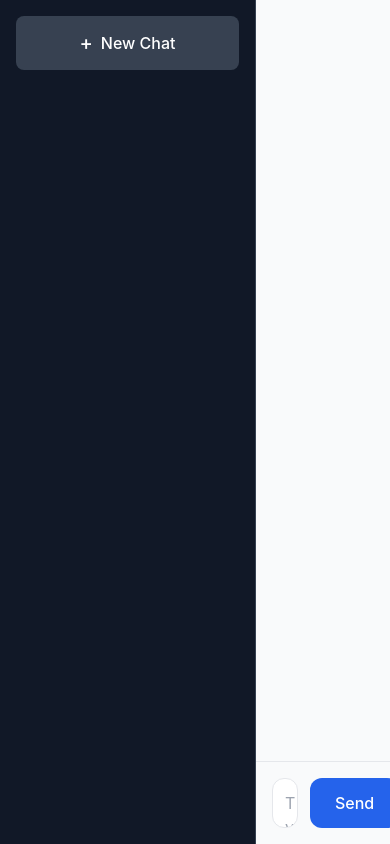
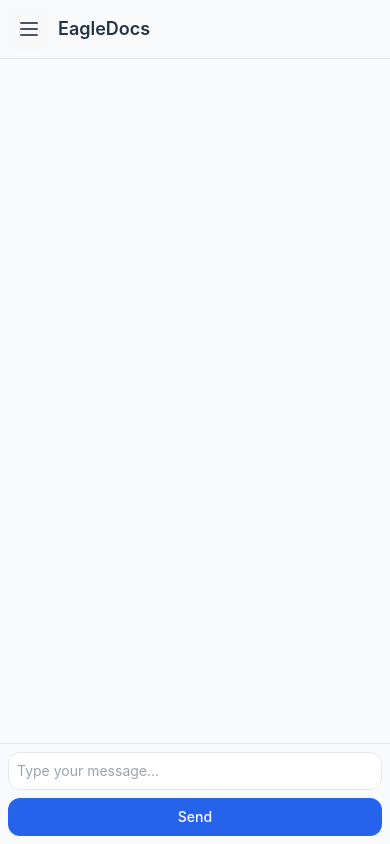
Before and after one commit to PixlGalaxy/EagleDocsFE, a React (Vite) app: page /chat in a window 390 px wide. Built offline with nearby package versions, Linux system fonts and the light colour scheme.

Commit message:
Updated Pages

```diff
--- a/src/components/ChatPage.jsx
+++ b/src/components/ChatPage.jsx
@@ -14,27 +14,34 @@ function ChatPage() {
   const [userMessage, setUserMessage] = useState('');
   const [isStreaming, setIsStreaming] = useState(false);
   const [error, setError] = useState(null);
+  const [isMenuOpen, setIsMenuOpen] = useState(false);
   const textAreaRef = useRef(null);
   const messagesEndRef = useRef(null);
   const buffer = useRef('');
 
-  // Persistencia de historial
+  // History
   useEffect(() => {
     localStorage.setItem('chatHistory', JSON.stringify(messages));
   }, [messages]);
 
-  // Autoajuste de textarea mejorado
+  // TextArea Auto Adjust
   const adjustTextareaHeight = useCallback(() => {
-    if (textAreaRef.current) {
-      textAreaRef.current.style.height = 'auto';
-      textAreaRef.current.style.height = `${Math.min(
-        textAreaRef.current.scrollHeight,
-        200
-      )}px`;
-    }
+    if (!textAreaRef.current) return;
+
+    requestAnimationFrame(() => {
+      const textarea = textAreaRef.current;
+      const previousHeight = textarea.style.height;
+
+      textarea.style.height = 'auto';
+      const newHeight = `${Math.min(textarea.scrollHeight, 200)}px`;
+
+      if (previousHeight !== newHeight) {
+        textarea.style.height = newHeight;
+      }
+    });
   }, []);
 
-  // Scroll suave con comportamiento inteligente
+  // Scroll
   const scrollToBottom = useCallback((behavior = 'smooth') => {
     messagesEndRef.current?.scrollIntoView({
       behavior,
@@ -42,7 +49,13 @@ function ChatPage() {
     });
   }, []);
 
-  // Mejor manejo de streaming con buffer
+  // Change Handler
+  const handleChange = useCallback((e) => {
+    setUserMessage(e.target.value);
+    adjustTextareaHeight();
+  }, [adjustTextareaHeight]);
+
+  // Chunks Processing
   const processChunk = useCallback((chunk) => {
     buffer.current += chunk;
     const lines = buffer.current.split('\n');
@@ -66,7 +79,7 @@ function ChatPage() {
     buffer.current = lines[lines.length - 1];
   }, []);
 
-  // Envío de mensajes con manejo de errores mejorado
+  // Message Send Handler
   const handleSendMessage = async () => {
     if (!userMessage.trim() || isStreaming) return;
 
@@ -116,7 +129,7 @@ function ChatPage() {
     }
   };
 
-  // Renderizado Markdown mejorado
+  // Markdown Components
   const MarkdownComponents = {
     code({ node, inline, className, children, ...props }) {
       const match = /language-(\w+)/.exec(className || '');
@@ -148,8 +161,9 @@ function ChatPage() {
 
   return (
     <div className="flex h-screen bg-gray-50 dark:bg-gray-900">
-      {/* Sidebar mejorado */}
-      <aside className="w-64 bg-gray-900 dark:bg-gray-800 flex flex-col border-r border-gray-700">
+      {/* Sidebar Mobile */}
+      <aside className={`fixed md:relative inset-0 z-20 md:block w-64 bg-gray-900 dark:bg-gray-800
+        transform transition-transform duration-300 ${isMenuOpen ? 'translate-x-0' : '-translate-x-full'} md:translate-x-0`}>
         <div className="p-4">
           <button
             className="w-full bg-gray-700 hover:bg-gray-600 text-white py-3 px-4 rounded-lg
@@ -161,17 +175,39 @@ function ChatPage() {
         </div>
       </aside>
 
-      {/* Área principal */}
+      {/* Mobile Overlay */}
+      {isMenuOpen && (
+        <div
+          className="fixed inset-0 z-10 bg-black/50 md:hidden"
+          onClick={() => setIsMenuOpen(false)}
+        />
+      )}
+
+      {/* Principal Area */}
       <main className="flex-1 flex flex-col overflow-hidden">
-        <div className="flex-1 overflow-y-auto custom-scrollbar p-4">
-          <div className="max-w-3xl mx-auto space-y-6">
+        {/* Superior Bar */}
+        <div className="md:hidden p-2 border-b border-gray-200 dark:border-gray-700 flex items-center">
+          <button
+            className="text-gray-600 dark:text-gray-300 p-2"
+            onClick={() => setIsMenuOpen(!isMenuOpen)}
+          >
+            <svg className="w-6 h-6" fill="none" stroke="currentColor" viewBox="0 0 24 24">
+              <path strokeLinecap="round" strokeLinejoin="round" strokeWidth={2} d="M4 6h16M4 12h16M4 18h16" />
+            </svg>
+          </button>
+          <h1 className="ml-2 text-lg font-semibold dark:text-white">EagleDocs</h1>
+        </div>
+
+        {/* Messages */}
+        <div className="flex-1 overflow-y-auto custom-scrollbar p-2 md:p-4">
+          <div className="max-w-3xl mx-auto space-y-4 md:space-y-6">
             {messages.map((msg, index) => (
               <div
                 key={index}
                 className={`flex ${msg.role === 'user' ? 'justify-end' : 'justify-start'}`}
               >
                 <div
-                  className={`p-4 rounded-xl max-w-[85%] prose dark:prose-invert ${
+                  className={`p-3 md:p-4 rounded-xl max-w-[95%] md:max-w-[85%] prose dark:prose-invert ${
                     msg.role === 'user'
                       ? 'bg-gray-200 dark:bg-gray-700 ml-auto'
                       : 'bg-blue-500 dark:bg-blue-700 text-white mr-auto'
@@ -205,33 +241,35 @@ function ChatPage() {
           </div>
         </div>
 
-        {/* Área de entrada mejorada */}
-        <footer className="border-t border-gray-200 dark:border-gray-700 p-4">
-          <div className="max-w-3xl mx-auto flex gap-3">
+        {/* Optimized Text Input */}
+        <footer className="border-t border-gray-200 dark:border-gray-700 p-2 md:p-4">
+          <div className="max-w-3xl mx-auto flex flex-col md:flex-row gap-2 md:gap-3">
             <textarea
               ref={textAreaRef}
-              className="flex-1 bg-white dark:bg-gray-800 border dark:border-gray-600 rounded-xl p-3
+              className="w-full bg-white dark:bg-gray-800 border dark:border-gray-600 rounded-xl p-2 md:p-3
                        focus:outline-none focus:ring-2 focus:ring-blue-500 dark:focus:ring-blue-400
                        resize-none overflow-hidden text-gray-900 dark:text-gray-100
-                       placeholder-gray-400 dark:placeholder-gray-500"
+                       placeholder-gray-400 dark:placeholder-gray-500 text-sm md:text-base
+                       transition-all duration-100 ease-linear"
               rows="1"
               placeholder="Type your message..."
               value={userMessage}
-              onChange={(e) => {
-                setUserMessage(e.target.value);
-                adjustTextareaHeight();
-              }}
+              onChange={handleChange}
               onKeyDown={(e) => {
                 if (e.key === 'Enter' && !e.shiftKey && !isStreaming) {
                   e.preventDefault();
                   handleSendMessage();
                 }
               }}
+              style={{
+                willChange: 'height',
+                transform: 'translateZ(0)'
+              }}
             />
             <button
               className="bg-blue-600 hover:bg-blue-700 dark:bg-blue-700 dark:hover:bg-blue-600
-                         text-white px-6 py-3 rounded-xl transition-all duration-200
-                         disabled:opacity-50 disabled:cursor-not-allowed"
+                         text-white px-4 py-2 md:px-6 md:py-3 rounded-xl transition-all duration-200
+                         disabled:opacity-50 disabled:cursor-not-allowed text-sm md:text-base"
               onClick={handleSendMessage}
               disabled={isStreaming}
             >
@@ -245,3 +283,36 @@ function ChatPage() {
 }
 
 export default ChatPage;
+
+//   ⠀⠀⠀⠀⠀⠀⠀⠀⠀⠀⠀⠀⠀⠀⣀⡤⠴⠒⠒⠒⢒⡶⠀⠀⠀⠀⠀⠀⠀⠀⠀⠀⠀⠀⠀⠀⠀⠀⠀⠀⠀⠀⠀⠀⠀⠀⠀
+//   ⠀⠀⠀⠀⠀⠀⠀⠀⠀⠀⠀⠀⣠⠞⠁⠀⠀⠀⠀⠀⡾⠁⠀⠀⠀⠀⠀⠀⠀⠀⠀⠀⠀⠀⠀⠀⠀⠀⠀⠀⠀⠀⠀⠀⠀⠀⠀
+//   ⠀⠀⠀⠀⠀⠀⠀⠀⠀⠀⠀⡴⠁⠀⠀⠀⠀⠀⠀⠀⡇⠀⠀⠀⠀⠀⠀⠀⠀⠀⠀⠀⠀⠀⠀⠀⠀⠀⠀⠀⠀⠀⠀⠀⠀⠀⠀
+//   ⠀⠀⠀⠀⠀⠀⠀⠀⠀⢀⠞⠁⠀⢀⣀⣀⣀⡀⠀⠀⢧⠀⠀⠀⠀⠀⡴⣄⠀⠀⠀⠀⠀⠀⠀⠀⠀⠀⠀⠀⠀⠀⠀⠀⠀⠀⠀
+//   ⠀⠀⠀⠀⠀⠀⠀⢀⣰⠿⠒⠋⠉⠉⠀⠀⠀⠈⠉⠓⠾⢄⣀⠀⠀⢠⡇⠸⡄⠀⠀⠀⠀⠀⠀⠀⠀⠀⠀⠀⠀⠀⠀⠀⠀⠀⠀
+//   ⠀⠀⠀⠀⠀⠀⠀⣩⠏⠉⠒⢒⣲⡤⠤⣀⣀⠀⠀⠀⠀⠀⠈⠑⢤⡘⡄⠀⢳⡀⠀⠀⠀⠀⠀⠀⠀⠀⠀⠀⠀⠀⠀⠀⠀⣀⠀
+//   ⠀⠀⠀⠀⠀⢰⠾⣣⠴⠚⠉⠉⠀⠀⠀⠀⠀⠉⠓⠀⠀⠀⠀⠀⠀⠙⣧⠀⠀⢣⠀⠀⠀⠀⠀⠀⠀⠀⠀⠀⠀⣀⡤⣔⡿⡍⡇
+//   ⠀⠀⠀⠀⠀⢸⡼⠁⠀⠀⠀⠀⠀⠀⠀⠀⠀⠀⠀⠀⠀⠀⠀⠀⠀⠀⠘⠆⠀⠀⢳⡀⠀⠀⠀⠀⠀⣀⡤⠞⠋⣡⠞⠉⠀⣇⡇
+//   ⠀⠀⠀⠀⣴⠋⠀⠀⠀⠀⠀⠀⠀⠀⠀⠀⠀⠀⠀⠀⠀⠀⠀⠀⠀⠀⠀⢀⡠⠴⠒⠛⠓⠚⠉⠉⠉⠁⠀⣴⡟⠁⠀⠀⠀⣿⠁
+//   ⠀⠀⠀⣼⣁⣠⡤⢴⠖⠒⠒⠦⠤⢴⣶⣢⠤⠤⠔⠚⠃⠀⠀⠀⠀⠀⠀⠀⠀⠀⠀⠀⠀⠀⠀⠀⠀⢀⣞⡞⠀⠀⠀⠀⢰⢿⠀
+//   ⠀⠀⠀⠉⠉⢙⣦⠞⠀⡠⠞⠉⢉⡷⡄⠉⢙⡶⠃⠀⠀⠀⢀⣠⣦⣤⣄⡀⠀⠀⠀⠀⠀⠀⠀⠀⢀⡎⡼⠀⠀⠀⠀⠀⡜⡞⠀
+//   ⠀⠀⠀⣤⡖⠛⠀⠀⡜⠁⠀⡴⢋⣀⣹⣠⠋⠀⠀⠀⠀⣰⣿⠿⠛⠛⠿⣿⣷⣄⡀⠀⠀⠀⠀⠀⡼⢰⠃⠀⠀⠀⠀⡼⢱⠃⠀
+//    ⢀⣴⠛⠀⠀⠀⢼⠁⠀⣼⢁⣿⡬⣿⠃⠀⠀⠀⠀⠐⠋⠁⠀⠀⠀⠀⠀⠙⢿⣷⣄⠀⠀⠀⣸⢃⡏⠀⠀⠀⢀⡜⢡⠏⠀⠀
+//   ⠀⠸⡿⠀⠀⠀⠀⢻⡀⠀⠀⠀⠉⢠⠇⠀⠀⠀⠀⠀⠀⠀⠀⠀⠀⠀⠀⠀⠀⠀⠙⣿⠁⣀⡜⠁⡼⠀⠀⠀⡠⠋⣰⠋⠀⠀⠀
+//   ⠀⠀⣧⠀⠀⠀⠀⠈⢳⣀⣙⣦⡤⠋⠀⠀⠀⠀⠀⠀⠀⣰⠄⠀⠀⠀⠀⠀⠀⢤⠀⣹⠌⢩⠏⢠⣇⣠⠴⠊⢀⡼⠁⠀⠀⠀⠀
+//   ⠀⠀⠘⡆⢀⡴⠖⠋⠉⠉⠀⠀⠀⠀⠀⠀⠀⠘⢧⣤⣾⣷⣿⣿⣿⣷⣦⡀⠀⢸⠀⠻⣾⠉⠀⠀⠀⠀⢀⣠⠋⠀⠀⠀⠀⠀⠀
+//   ⠀⠀⢠⡟⣥⠤⠦⠤⠤⢤⣀⣀⠀⠀⠀⠀⠀⠀⠀⠉⠁⠀⠀⠉⠛⠿⣿⣿⣄⣸⠀⠈⠻⣇⠀⢀⣀⠤⠟⠓⠃⠀⠀⠀⠀⠀⠀
+//   ⠀⠀⠸⡆⢧⡀⠀⠀⠀⠀⠀⠈⠙⠲⡄⠀⠀⠀⠀⠀⠀⠀⠀⠀⠀⠀⠈⠉⠉⠁⠀⠀⠀⣸⡍⠉⠀⠀⠀⠀⠀⠀⠀⠀⠀⠀⠀
+//   ⠀⠀⠀⢳⡄⠙⢦⡀⠀⠀⠀⣀⡤⠞⠁⠀⠀⠀⠀⢀⣀⠀⠀⠀⠀⠀⠀⠀⠀⠀⠀⠀⣠⡿⠃⠀⠀⠀⠀⠀⠀⠀⠀⠀⠀⠀⠀
+//   ⠀⠀⠀⠀⠙⢦⣀⣉⣷⡚⠉⠀⠀⠀⠀⠀⠀⠀⢀⡾⠋⠀⠀⠀⠀⠀⠀⠀⠀⠀⣠⠼⣿⠀⠀⠀⠀⠀⠀⠀⠀⠀⠀⠀⠀⠀⠀
+//   ⠀⠀⠀⣦⣴⠚⢁⡾⠋⠉⠳⢤⣀⢀⣀⣀⣠⠔⠋⠀⠀⠀⠀⠀⠀⣀⣠⠤⠖⠋⠁⢀⣺⣆⠀⠀⠀⠀⠀⠀⠀⠀⠀⠀⠀⠀⠀
+//   ⠀⠀⢰⣷⡇⠀⡞⠀⠀⠀⠀⠀⡼⠋⠉⠁⠀⠀⣀⣀⠤⠴⠒⠊⠉⠉⠀⠀⠀⠀⠀⣼⣿⠻⠃⠀⠀⠀⠀⠀⠀⠀⠀⠀⠀⠀⠀
+//   ⠀⠀⠈⢯⡛⢦⡀⠀⠀⠀⢀⡾⠥⠤⠔⠒⠊⠉⠀⠀⠀⠀⠀⠀⠀⠀⠀⠀⠰⡆⣸⣹⠛⠀⠀⠀⠀⠀⠀⠀⠀⠀⠀⠀⠀⠀⠀
+//   ⠀⠀⠀⢠⡿⠀⢹⣶⣶⣖⡋⠀⠀⠀⠀⠀⠀⠀⠀⠀⠀⠀⠀⠀⠀⠀⠀⠀⠀⠹⡟⠋⠀⠀⠀⠀⠀⠀⠀⠀⠀⠀⠀⠀⠀⠀⠀
+//   ⠀⠀⢀⡿⠿⠉⠉⠋⠀⠀⠉⠙⠶⣄⡀⠀⠀⠀⠀⠀⠀⠀⠀⠀⠀⠀⠀⠀⢠⡀⠹⢤⣀⣀⣀⣀⣀⡠⠀⠀⠀⠀⠀⠀⠀⠀⠀
+//   ⠀⡰⠋⠀⠀⠀⠀⠀⠀⠀⠀⠀⠀⠀⠉⠢⣄⠀⠀⠀⡀⠀⠀⠀⠀⠀⠀⠀⣼⠇⠀⠀⠀⠀⠀⠙⠋⠩⠿⢿⣁⠀⠀⠀⠀⠀⠀
+//   ⡼⠁⠀⠀⠀⠀⠀⠀⠀⠀⠀⠀⠀⠀⠀⠀⠈⠳⡄⠀⠉⠑⠶⢤⣀⣀⣠⣴⡟⠀⠀⠀⠀⠀⠀⠀⠀⠀⠀⠘⠿⣅⠀⠀⠀⠀⠀
+//   ⡇⠀⠀⠀⠀⠀⠀⠀⠀⠀⠀⠀⠀⠀⠀⠀⠀⠀⠙⠂⠀⠀⠀⠀⠀⠉⠉⠉⠀⠀⠀⠀⠀⠀⠀⠀⠀⠀⠀⠀⠀⠈⢦⠀⠀⠀⠀
+//   ⡅⠀⠀⠀⠀⠀⠀⠀⠀⠀⠀⠀⠀⠀⠀⠀⠀⠀⠀⠀⠀⠀⠀⠀⠀⠀⠀⠀⠀⠀⠀⠀⠀⠀⠀⠀⠀⠀⠀⠀⠀⠀⠀⡇⠀⠀⠀
+//   ⡇⠀⠀⠀⠀⠀⠀⠀⠀⠀⠀⠀⠀⠀⠀⠀⠀⠀⠀⠀⠀⠀⠀⠀⠀⠀⠀⠀⠀⠀⠀⠀⠀⠀⠀⠀⠀⠀⠀⠀⠀⠀⠀⣇⠀⠀⠀
+//   ⠁
+// 2025 PIXL Galaxy
--- a/src/index.css
+++ b/src/index.css
@@ -102,3 +102,16 @@ button:focus-visible {
 .custom-scrollbar::-webkit-scrollbar-thumb:hover {
   background: #555;
 }
+
+textarea {
+  backface-visibility: hidden;
+  -webkit-backface-visibility: hidden;
+  transform: translate3d(0, 0, 0);
+  -webkit-transform: translate3d(0, 0, 0);
+}
+
+@supports (contain: strict) {
+  textarea {
+    contain: strict;
+  }
+}
```
Also changed, not shown: src/components/HomePage.jsx (+9 -8 lines).
